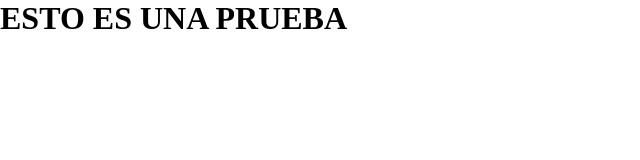
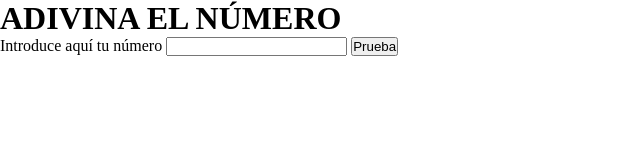
Before and after one commit to Tania-nad/Evaluacion-intermedia2, a plain HTML site: page index.html in a window 1280 px wide. Shown: the whole page, without its empty margins (0-640 px from the left). Drawn offline with Linux system fonts and the light colour scheme.

Commit message:
create form

```diff
--- a/index.html
+++ b/index.html
@@ -9,7 +9,19 @@
 </head>
 <body>
 
-  <h1>ESTO ES UNA PRUEBA</h1>
+  <h1>ADIVINA EL NÚMERO</h1>
+
+
+  <form action="">
+
+    <label for="number">Introduce aquí tu número</label>
+    <input id="number" type="number">
+    <button type="submit">Prueba</button>
+    <label for="pista"></label>
+
+
+  </form>
+
 
 
   <script src="./js/main.js"></script>
```
